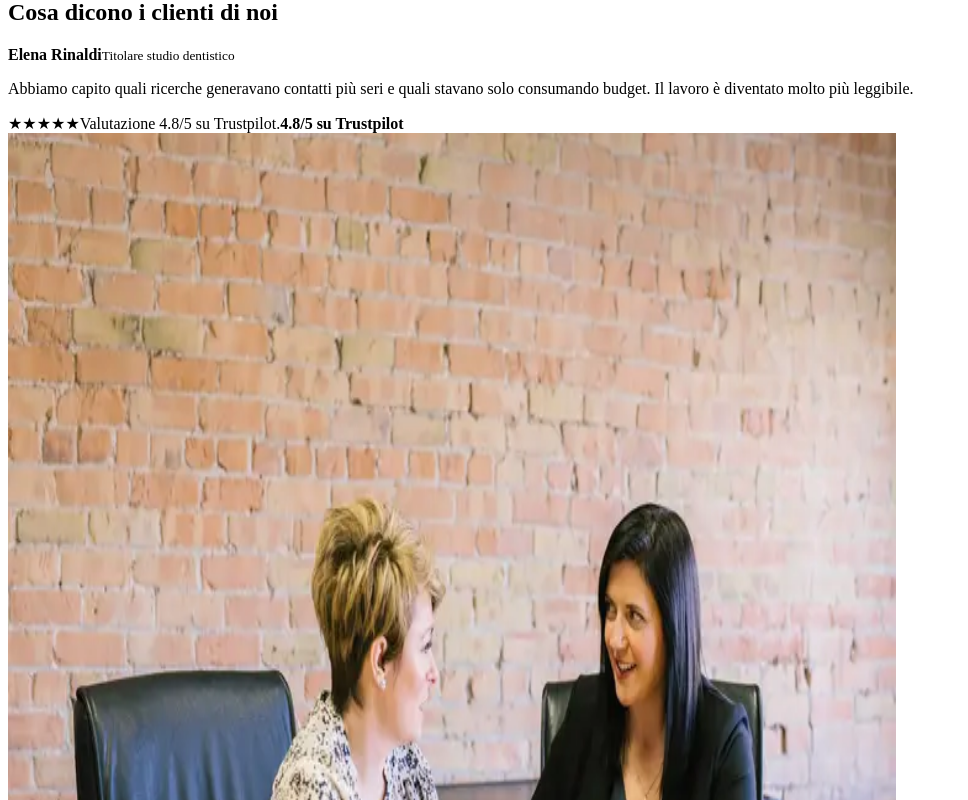
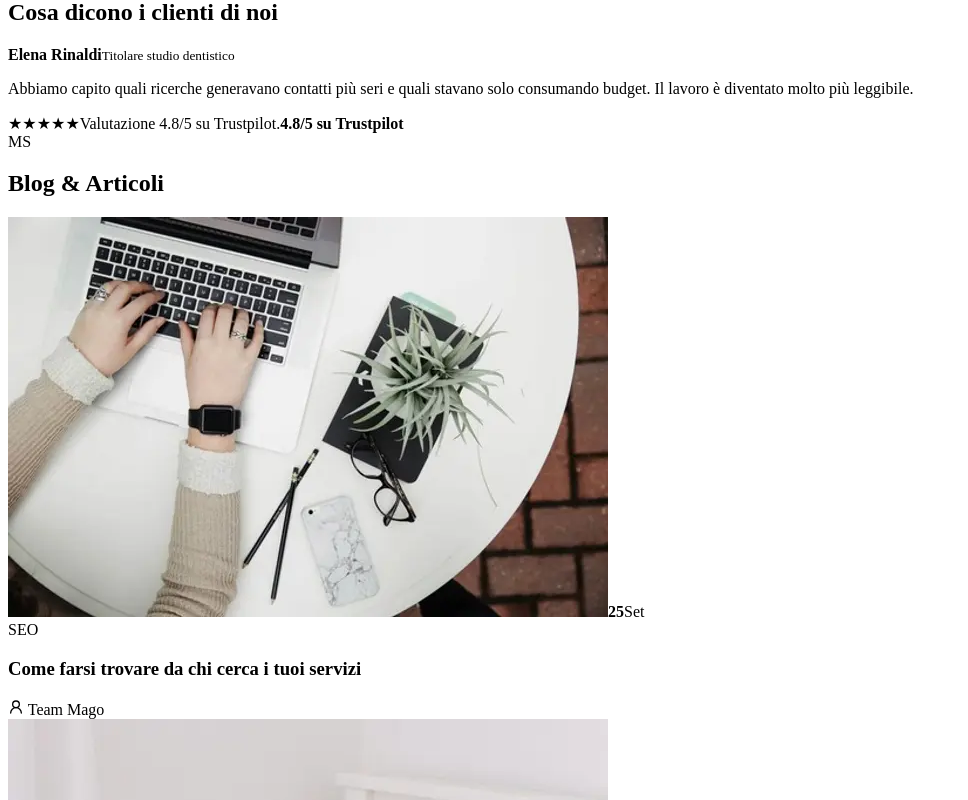
Before and after one commit to thinhdutong00/mago-system, a React (Vite) app: page / in a window 1280 px wide. Shown: the part 6060-6860 px from the top of the page, without its empty margins (0-968 px from the left). Built offline with nearby package versions, Linux system fonts and the light colour scheme; the HTML template or start-up script is replaced by a standard one.

Commit message:
Use testimonial image placeholder

```diff
--- a/src/App.jsx
+++ b/src/App.jsx
@@ -606,15 +606,9 @@ function App() {
                   <strong>{activeSystem.rating}</strong>
                 </div>
               </div>
-              <OptimizedImage
-                key={activeSystem.testimonialImage}
-                src={activeSystem.testimonialImage}
-                webp={activeSystem.testimonialWebp}
-                alt={activeSystem.testimonialAlt}
-                width="888"
-                height="1024"
-                loading="lazy"
-              />
+              <div className="testimonial-placeholder" aria-hidden="true">
+                <span>MS</span>
+              </div>
             </div>
           </div>
         </section>
--- a/src/styles.css
+++ b/src/styles.css
@@ -802,19 +802,42 @@ h3 {
   font-size: 17px;
 }
 
-.testimonial-panel picture {
+.testimonial-placeholder {
+  position: relative;
   width: 100%;
   height: clamp(320px, 35vw, 470px);
   overflow: hidden;
-  border-radius: 12px;
-  background: rgba(255, 255, 255, 0.06);
+  border: 1px solid rgba(110, 231, 183, 0.26);
+  border-radius: 18px;
+  display: grid;
+  place-items: center;
+  background:
+    radial-gradient(circle at 30% 24%, rgba(110, 231, 183, 0.24), transparent 34%),
+    linear-gradient(135deg, rgba(255, 255, 255, 0.1), rgba(110, 231, 183, 0.06));
   box-shadow: 0 24px 60px rgba(0, 0, 0, 0.26);
 }
 
-.testimonial-panel img {
-  width: 100%;
-  height: 100%;
-  object-fit: cover;
+.testimonial-placeholder::before {
+  position: absolute;
+  inset: 24px;
+  border: 1px solid rgba(255, 255, 255, 0.14);
+  border-radius: 14px;
+  content: '';
+}
+
+.testimonial-placeholder span {
+  width: clamp(108px, 13vw, 160px);
+  height: clamp(108px, 13vw, 160px);
+  border: 1px solid rgba(110, 231, 183, 0.36);
+  border-radius: 50%;
+  display: grid;
+  place-items: center;
+  color: var(--emerald-300);
+  background: rgba(2, 44, 34, 0.34);
+  font-family: var(--font-display);
+  font-size: clamp(34px, 4vw, 54px);
+  font-weight: 700;
+  line-height: 1;
 }
 
 .blog-section {
@@ -1217,7 +1240,7 @@ h3 {
     padding: 72px 48px;
   }
 
-  .testimonial-panel picture {
+  .testimonial-placeholder {
     height: 390px;
   }
 
@@ -1230,7 +1253,6 @@ h3 {
   .hero-grid,
   .feature-grid,
   .case-detail,
-  .testimonial-panel,
   .cta-card,
   .footer-grid {
     grid-template-columns: 1fr;
@@ -1514,6 +1536,7 @@ h3 {
   .testimonial-panel {
     min-height: auto;
     border-radius: 12px;
+    grid-template-columns: 1fr;
     padding: 34px 22px 22px;
     gap: 28px;
     text-align: left;
@@ -1540,9 +1563,14 @@ h3 {
     gap: 12px;
   }
 
-  .testimonial-panel picture {
+  .testimonial-placeholder {
     height: 260px;
     border-radius: 10px;
+  }
+
+  .testimonial-placeholder::before {
+    inset: 16px;
+    border-radius: 8px;
   }
 
   .trust-row span {
```
